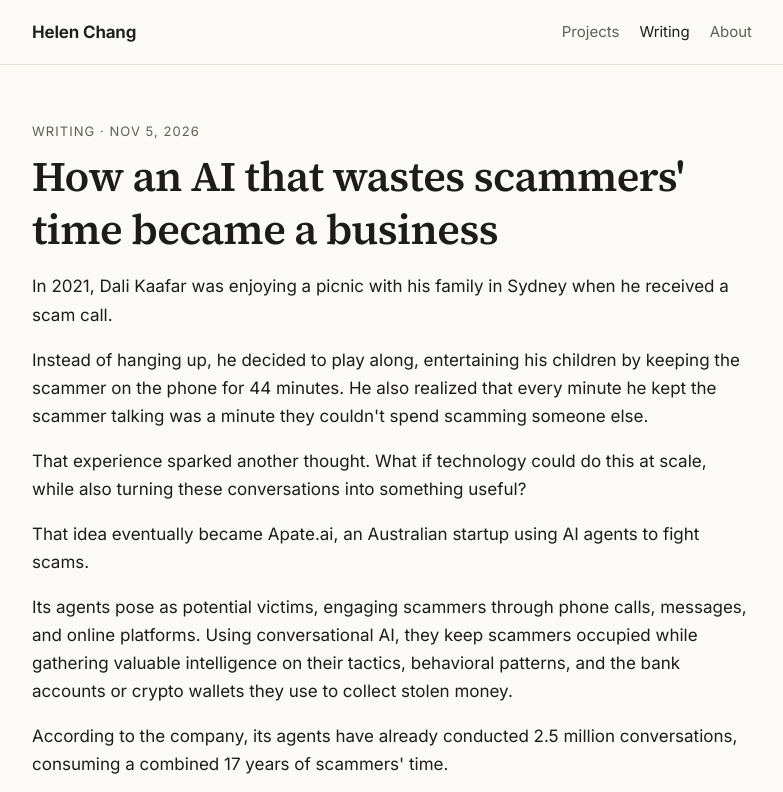
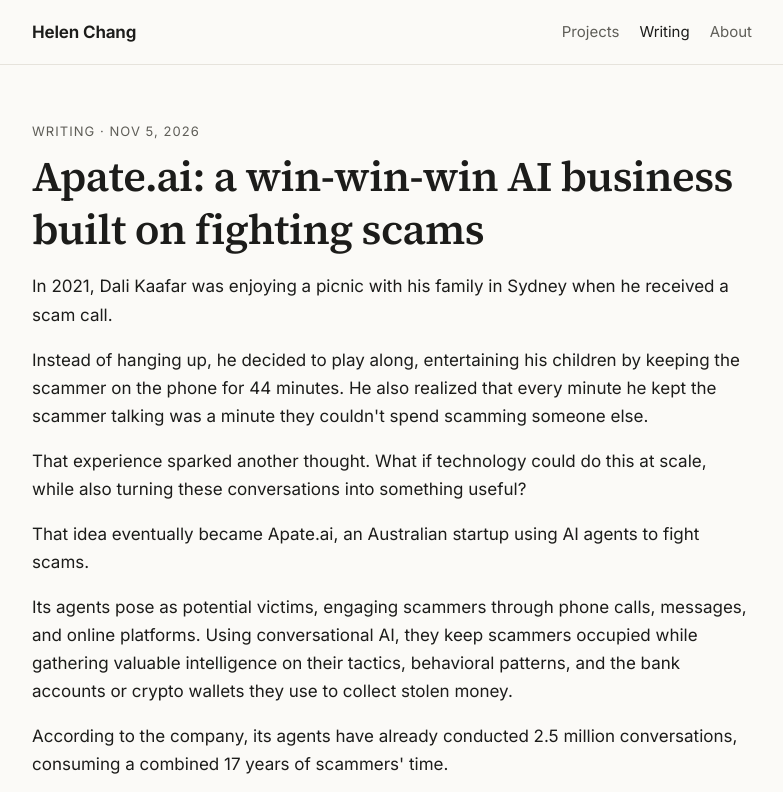
Before and after one commit to helenchang68/helenchang68.github.io, a plain HTML site: page writing/apate-scam-agents.html in a window 1280 px wide. Shown: the top 792 px of the page, without its empty margins (248-1031 px from the left). Drawn offline with Linux system fonts and the light colour scheme.

Commit message:
Update title and heading for Apate.ai article

```diff
--- a/writing/apate-scam-agents.html
+++ b/writing/apate-scam-agents.html
@@ -3,7 +3,7 @@
 <head>
   <meta charset="utf-8">
   <meta name="viewport" content="width=device-width, initial-scale=1">
-  <title>How an AI that wastes scammers' time became a business | Helen Chang</title>
+  <title>Apate.ai: a win-win-win AI business built on fighting scams | Helen Chang</title>
   <meta name="description" content="Apate.ai's agents keep scammers on the line and turn those conversations into intelligence for banks and telcos. A look at the data flywheel behind it.">
   <link rel="preconnect" href="https://fonts.googleapis.com">
   <link rel="preconnect" href="https://fonts.gstatic.com" crossorigin>
@@ -29,7 +29,7 @@
 
   <main class="wrap">
     <p class="eyebrow">Writing · Nov 5, 2026</p>
-    <h1>How an AI that wastes scammers' time became a business</h1>
+    <h1>Apate.ai: a win-win-win AI business built on fighting scams</h1>
     <p>In 2021, Dali Kaafar was enjoying a picnic with his family in Sydney when he received a scam call.</p>
     <p>Instead of hanging up, he decided to play along, entertaining his children by keeping the scammer on the phone for 44 minutes. He also realized that every minute he kept the scammer talking was a minute they couldn't spend scamming someone else.</p>
     <p>That experience sparked another thought. What if technology could do this at scale, while also turning these conversations into something useful?</p>
```
